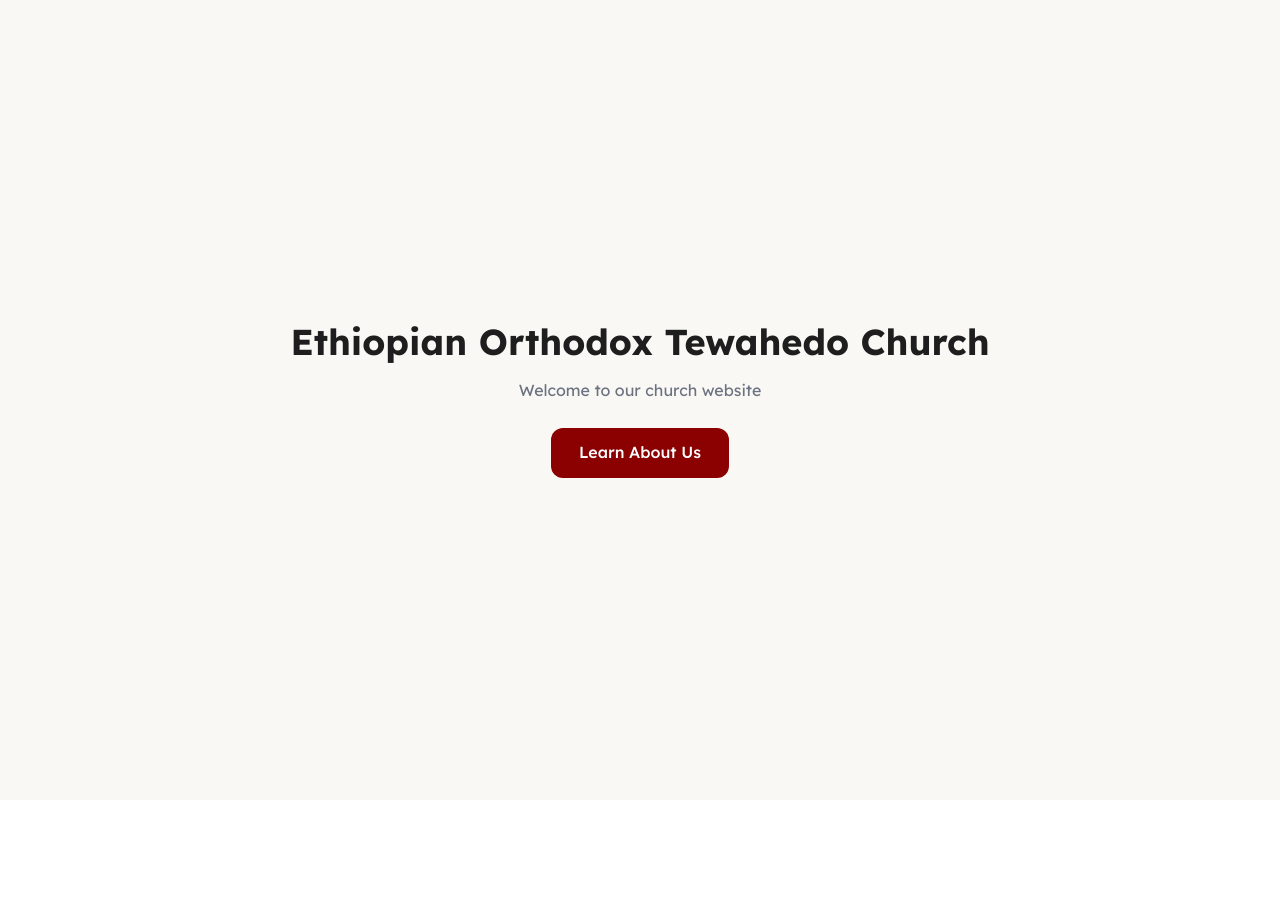
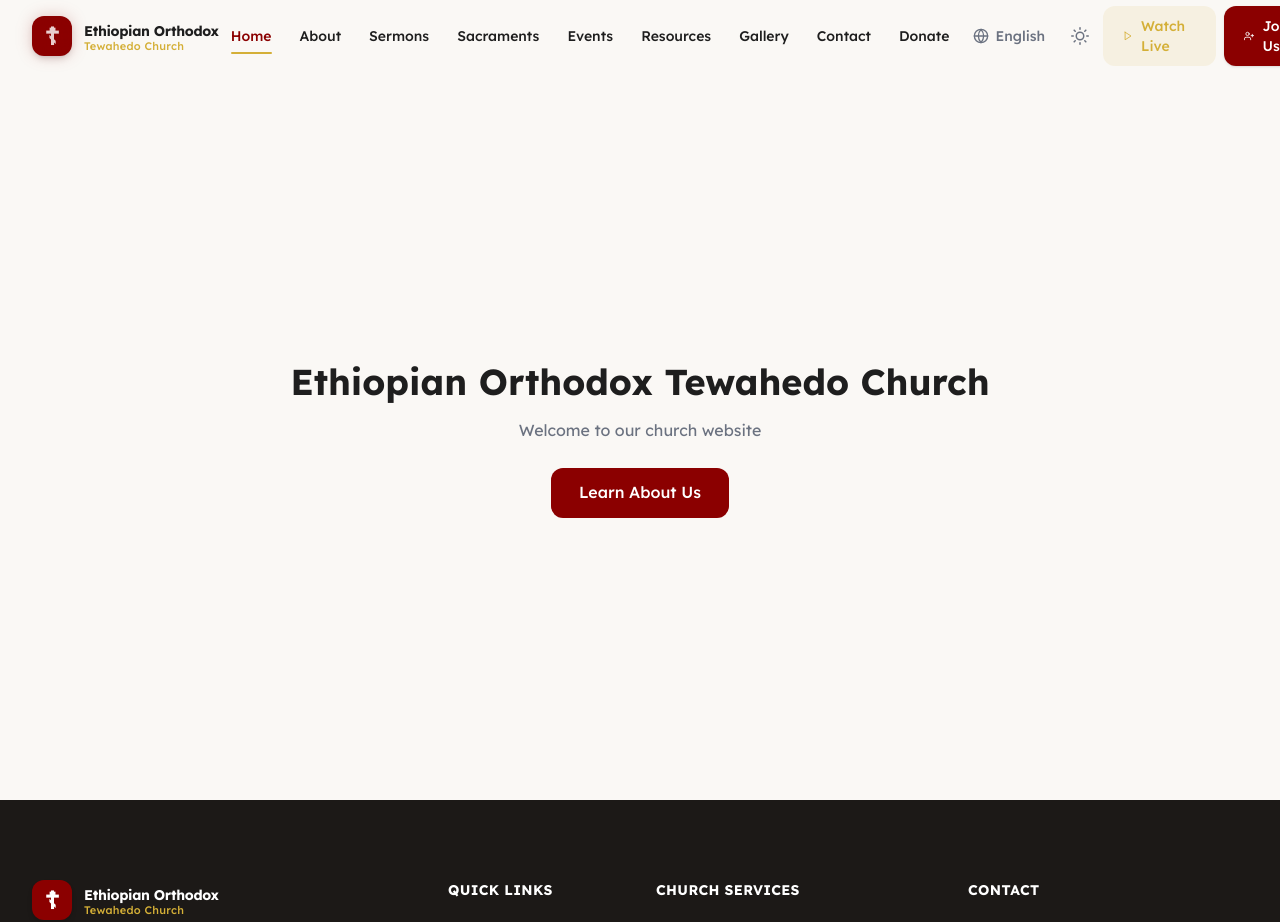
Before and after one commit to hailuproject/church_website, a React (Vite) app in the folder frontend/vite-project/: page / in a window 1280 px wide. Shown: the top 922 px of the page. Before the commit the page ends 800 px from the top, so only its background shows below. Built offline with nearby package versions, Linux system fonts and the light colour scheme.

Commit message:
feat: integrate Header, Footer, and ScrollToTop into App layout

```diff
--- a/frontend/vite-project/src/App.jsx
+++ b/frontend/vite-project/src/App.jsx
@@ -1,5 +1,8 @@
 import { lazy, Suspense } from 'react';
 import { BrowserRouter, Routes, Route } from 'react-router-dom';
+import Header from './components/layout/Header';
+import Footer from './components/layout/Footer';
+import ScrollToTop from './components/layout/ScrollToTop';
 
 const AboutPage = lazy(() => import('./pages/About/AboutPage'));
 
@@ -16,7 +19,7 @@ function Loading() {
 
 function HomePage() {
   return (
-    <div className="min-h-screen flex items-center justify-center bg-surface">
+    <div className="min-h-screen flex items-center justify-center bg-surface pt-20">
       <div className="text-center">
         <h1 className="text-4xl font-bold text-text mb-4">
           Ethiopian Orthodox Tewahedo Church
@@ -35,7 +38,7 @@ function HomePage() {
 
 function NotFound() {
   return (
-    <div className="min-h-screen flex items-center justify-center bg-surface">
+    <div className="min-h-screen flex items-center justify-center bg-surface pt-20">
       <div className="text-center">
         <h1 className="text-7xl font-bold text-primary mb-4">404</h1>
         <p className="text-muted mb-6">Page not found</p>
@@ -53,6 +56,8 @@ function NotFound() {
 export default function App() {
   return (
     <BrowserRouter>
+      <Header />
+      <ScrollToTop />
       <Suspense fallback={<Loading />}>
         <Routes>
           <Route path="/" element={<HomePage />} />
@@ -60,6 +65,7 @@ export default function App() {
           <Route path="*" element={<NotFound />} />
         </Routes>
       </Suspense>
+      <Footer />
     </BrowserRouter>
   );
 }
```
